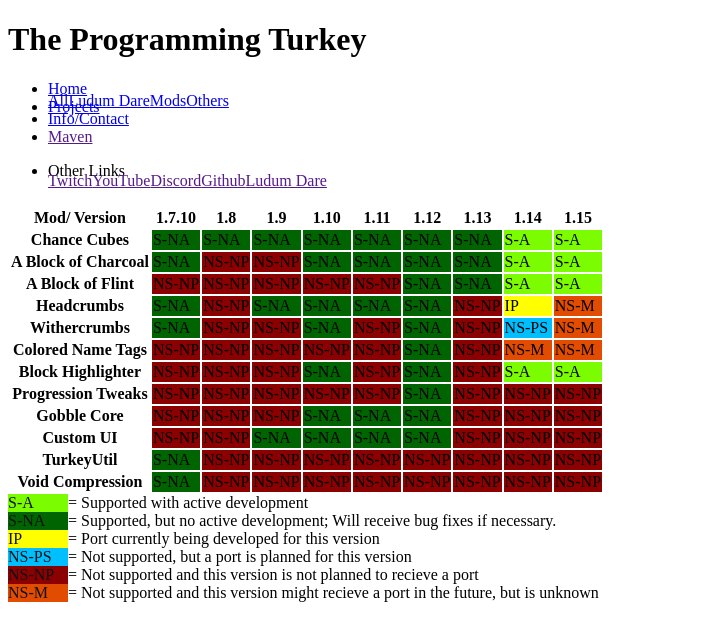
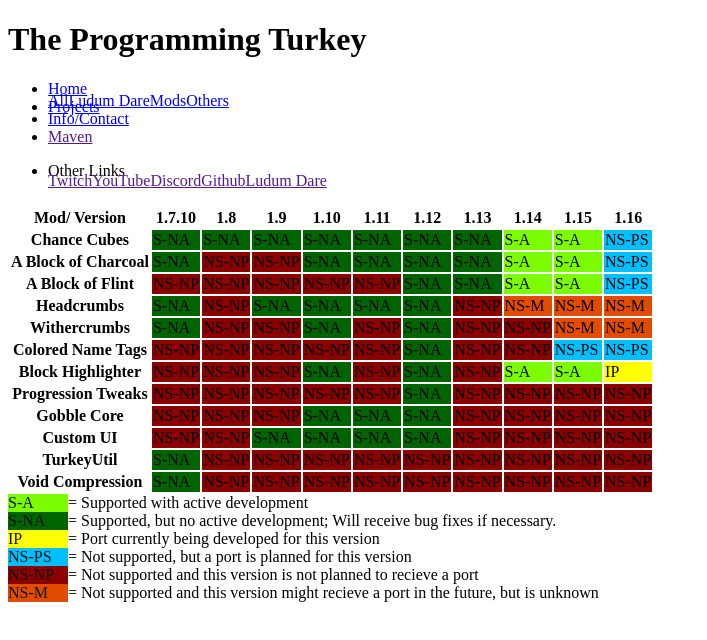
Before and after one commit to TheTurkeyDev/TheProgrammingTurkey-Website, a React app: page /mod-support in a window 1280 px wide. Shown: the top 640 px of the page, without its empty margins (0-707 px from the left). Built offline with nearby package versions, Linux system fonts and the light colour scheme; the HTML template or start-up script is replaced by a standard one.

Commit message:
Updating mod support page Fixed bugs on projects page Code cleanup

```diff
--- a/src/pages/projects/ludum-dare/ld-stats.js
+++ b/src/pages/projects/ludum-dare/ld-stats.js
@@ -18,8 +18,6 @@
 const comps = [ld27, ld28, ld29, ld30, ld31, ld32, ld34, ld35, ld37, ld39, ld46];
 
 export function LDStats() {
-    const [stats, setStats] = useState({});
-    const [percentile, setPercentile] = useState({});
     let statsRef = useRef();
     let percentileRef = useRef();
 
@@ -143,8 +141,6 @@
             type: "line",
             data: percentileConf
         });
-        setStats(statsConf);
-        setPercentile(percentileConf);
     }, []);
 
     return (
--- a/src/pages/projects/mc-mod-support.js
+++ b/src/pages/projects/mc-mod-support.js
@@ -12,18 +12,18 @@
 ];
 
 const projects = {
-    "Chance Cubes": [1, 1, 1, 1, 1, 1, 1, 0, 0],
-    "A Block of Charcoal": [1, 4, 4, 1, 1, 1, 1, 0, 0],
-    "A Block of Flint": [4, 4, 4, 4, 4, 1, 1, 0, 0],
-    "Headcrumbs": [1, 4, 1, 1, 1, 1, 4, 2, 5],
-    "Withercrumbs": [1, 4, 4, 1, 4, 1, 4, 3, 5],
-    "Colored Name Tags": [4, 4, 4, 4, 4, 1, 4, 5, 5],
-    "Block Highlighter": [4, 4, 4, 1, 4, 1, 4, 0, 0],
-    "Progression Tweaks": [4, 4, 4, 4, 4, 1, 4, 4, 4],
-    "Gobble Core": [4, 4, 4, 1, 1, 1, 4, 4, 4],
-    "Custom UI": [4, 4, 1, 1, 1, 1, 4, 4, 4],
-    "TurkeyUtil": [1, 4, 4, 4, 4, 4, 4, 4, 4],
-    "Void Compression": [1, 4, 4, 4, 4, 4, 4, 4, 4]
+    "Chance Cubes": [1, 1, 1, 1, 1, 1, 1, 0, 0, 3],
+    "A Block of Charcoal": [1, 4, 4, 1, 1, 1, 1, 0, 0, 3],
+    "A Block of Flint": [4, 4, 4, 4, 4, 1, 1, 0, 0, 3],
+    "Headcrumbs": [1, 4, 1, 1, 1, 1, 4, 5, 5, 5],
+    "Withercrumbs": [1, 4, 4, 1, 4, 1, 4, 4, 5, 5],
+    "Colored Name Tags": [4, 4, 4, 4, 4, 1, 4, 4, 3, 3],
+    "Block Highlighter": [4, 4, 4, 1, 4, 1, 4, 0, 0, 2],
+    "Progression Tweaks": [4, 4, 4, 4, 4, 1, 4, 4, 4, 4],
+    "Gobble Core": [4, 4, 4, 1, 1, 1, 4, 4, 4, 4],
+    "Custom UI": [4, 4, 1, 1, 1, 1, 4, 4, 4, 4],
+    "TurkeyUtil": [1, 4, 4, 4, 4, 4, 4, 4, 4, 4],
+    "Void Compression": [1, 4, 4, 4, 4, 4, 4, 4, 4, 4]
 };
 
 export function MCModSupport() {
@@ -44,6 +44,7 @@
                                 <th scope="col">1.13</th>
                                 <th scope="col">1.14</th>
                                 <th scope="col">1.15</th>
+                                <th scope="col">1.16</th>
                             </tr>
                         </thead>
                         <tbody>
--- a/src/pages/projects/projects.js
+++ b/src/pages/projects/projects.js
@@ -37,10 +37,10 @@
     { title: "Void Compression", subtitle: "Minecraft", link: "/projects/void-compression", image: "/images/void_compression.png" },
 ];
 
-export function Projects() {
+export function Projects(props) {
     let type = "all";
-    if (this.props.location && this.props.location.search) {
-        let params = this.props.location.search.substring(1).split("&");
+    if (props.location && props.location.search) {
+        let params = props.location.search.substring(1).split("&");
         params.forEach((element) => {
             let keyVal = element.split("=");
             if (keyVal[0] === "type")
```
